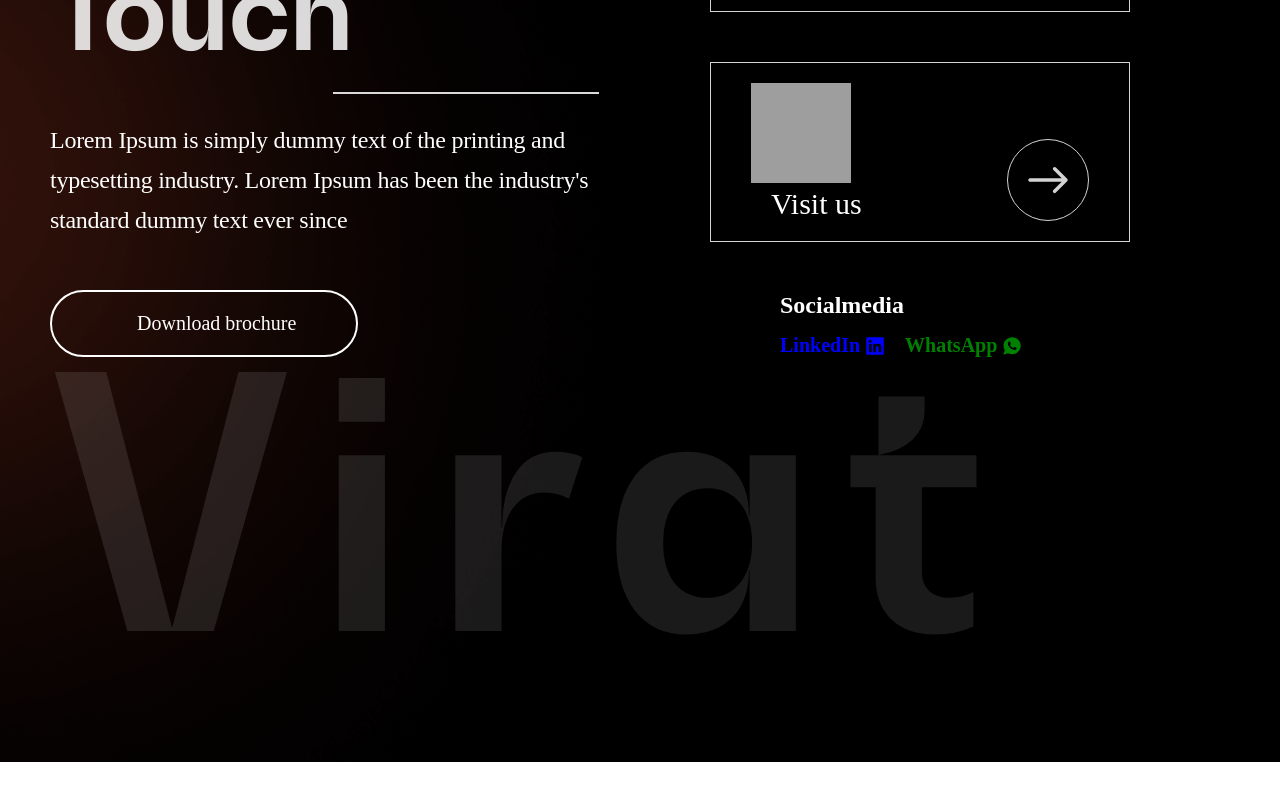
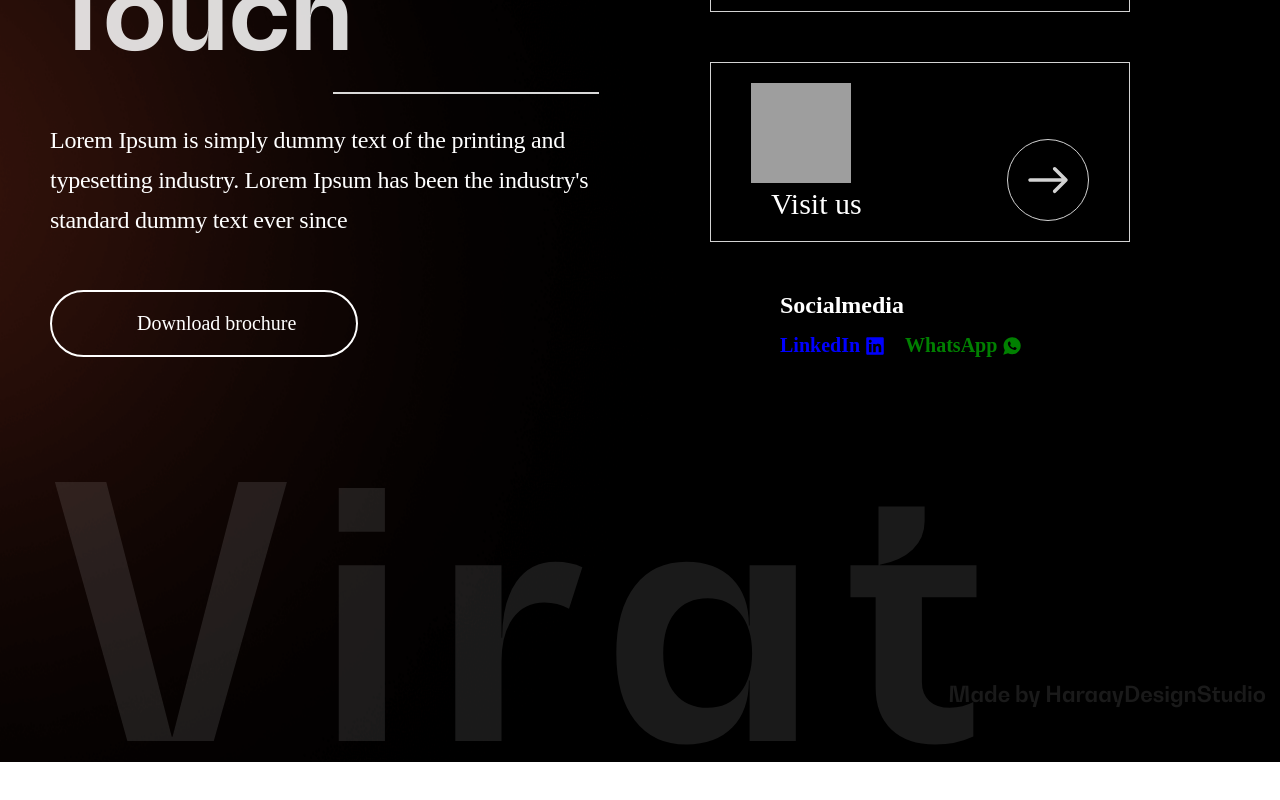
Before and after one commit to HaraayDesignStudio/Virat-Website-Frontend, a React (Create React App) app: page / in a window 1280 px wide. Shown: the part 4816-5616 px from the top of the page. Before the commit the page ends 5582 px from the top, so only its background shows below. Built offline with nearby package versions, Linux system fonts and the light colour scheme; grey boxes are pictures that could not be loaded; some icons are missing; the HTML template or start-up script is replaced by a standard one; a web font is replaced by a local one.

Commit message:
Created the footer

```diff
--- a/public/index.html
+++ b/public/index.html
@@ -24,10 +24,9 @@
       work correctly both with client-side routing and a non-root public URL.
       Learn how to configure a non-root public URL by running `npm run build`.
     -->
-    <title>React App</title>
+    <title>Virat</title>
   </head>
   <body>
-    <noscript>You need to enable JavaScript to run this app.</noscript>
     <div id="root"></div>
     <!--
       This HTML file is a template.
--- a/src/components/compenents.css
+++ b/src/components/compenents.css
@@ -390,6 +390,20 @@
   top: 120%;
   margin: 0;
   padding: 0;
+  display: flex;
+  align-items: flex-end;
+  height: 150px;
+  width: 95%;
+  justify-content: space-between;
+}
+.haraay{
+  position: absolute;
+  bottom: -50%;
+  right: 0;
+  font-size: 22px;
+  text-decoration: none;
+  font-family: bwvirat;
+  color: rgba(255, 255, 255, 0.1);
 }
 .virat-logo-name {
   font-family: bwvirat;
--- a/src/components/footer.jsx
+++ b/src/components/footer.jsx
@@ -46,6 +46,7 @@ const Footer = () => {
           </div>
           <div className="logo-name-div">
             <p className="virat-logo-name">Virat</p>
+            <Link className="haraay" to="https://haraaydesignstudio.com/">Made by HaraayDesignStudio</Link>
           </div>
         </div>
       </div>
```
